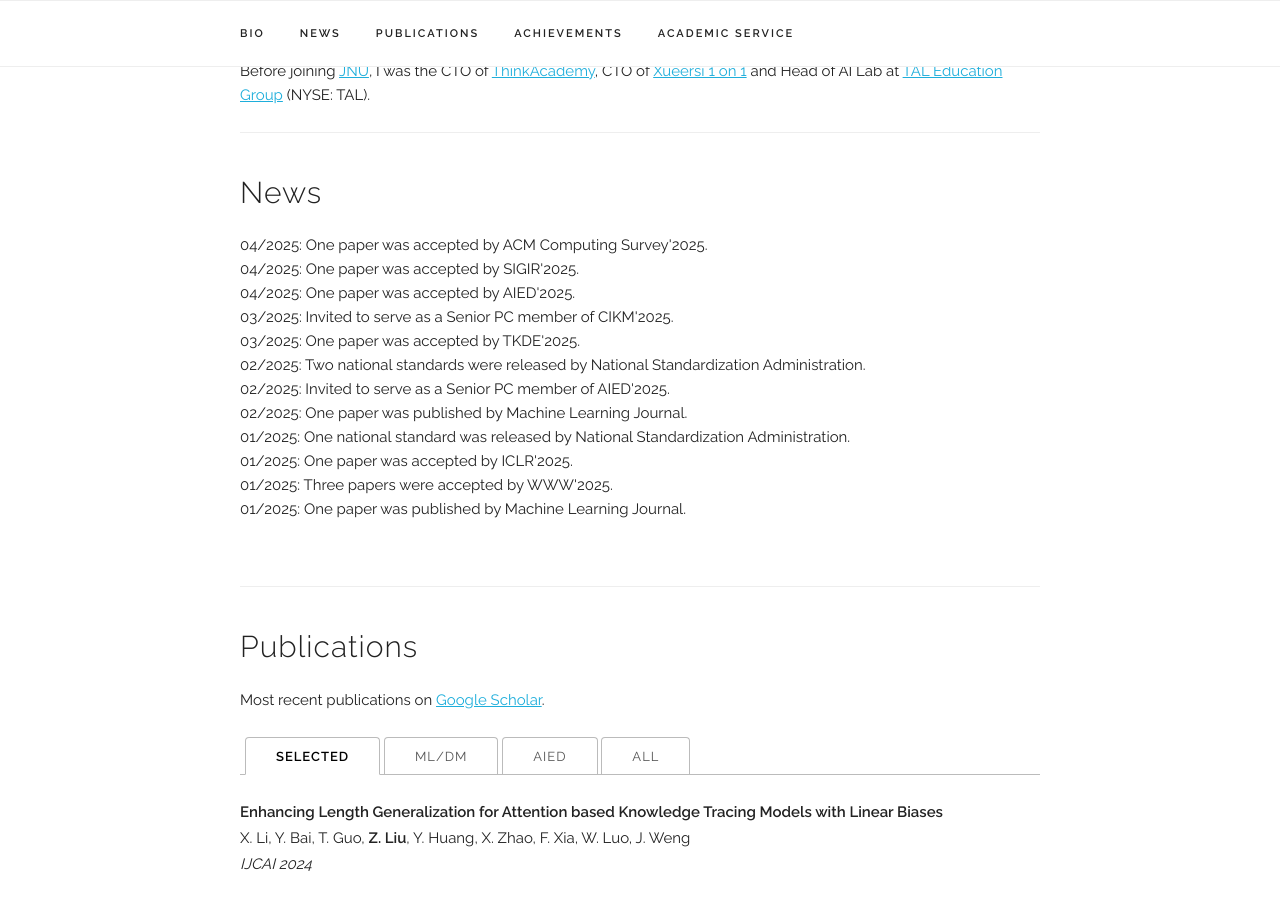
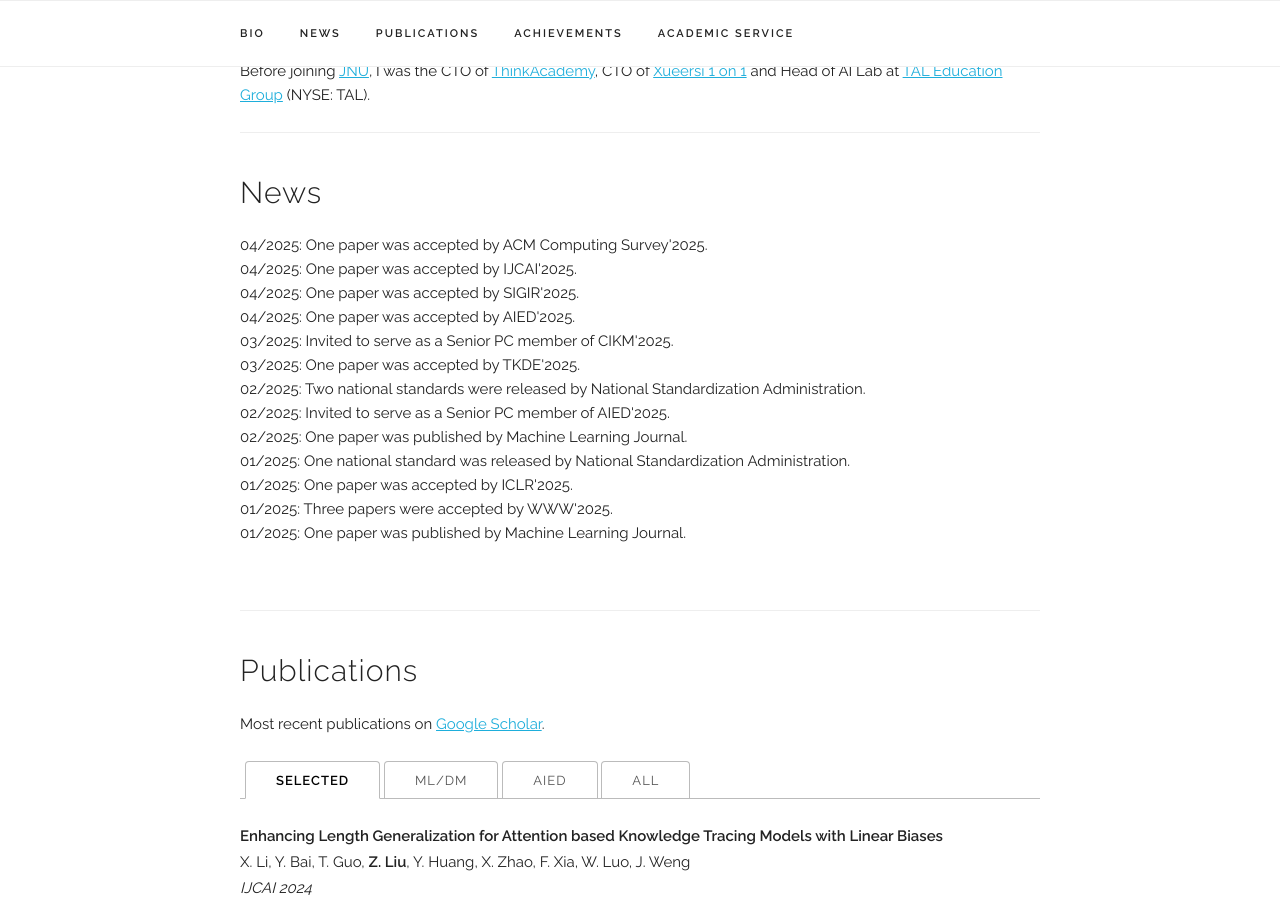
Before and after one commit to zitaoliu/zitaoliu.github.io, a Jekyll site: the page built from index.html, in a window 1280 px wide and 900 px high, scrolled down 576 px. Built offline with Jekyll 4.4.1, drawn with Linux system fonts in a browser that asks for light colours; some web fonts are replaced.

Commit message:
add ijcai paper

```diff
--- a/_data/news.yaml
+++ b/_data/news.yaml
@@ -1,6 +1,9 @@
 news:
 
   - title: "One paper was accepted by ACM Computing Survey'2025."
+    date: "04/2025"
+
+  - title: "One paper was accepted by IJCAI'2025."
     date: "04/2025"
 
   - title: "One paper was accepted by SIGIR'2025."
```
